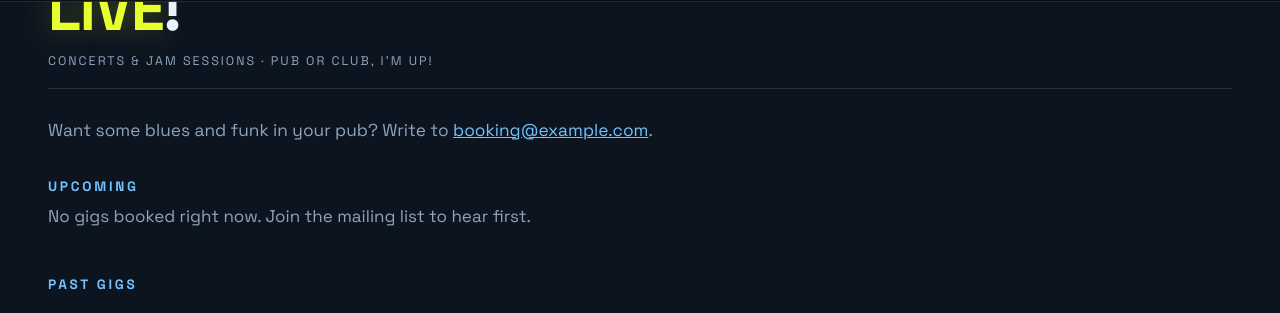
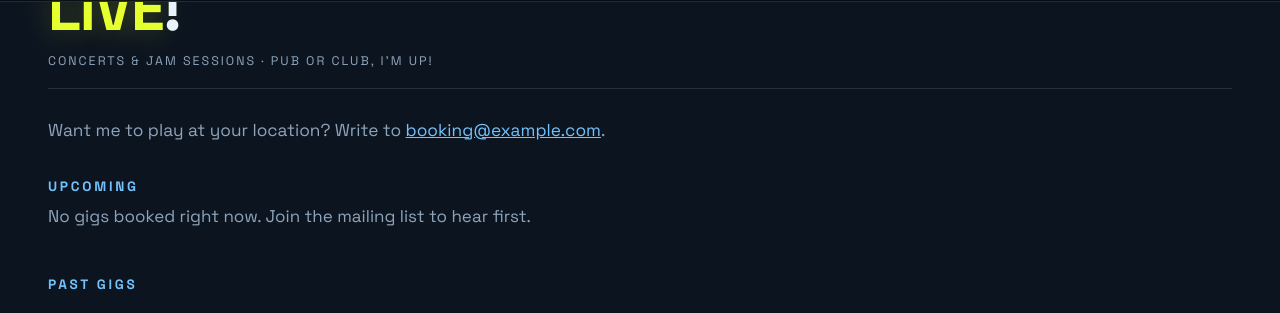
Before and after one commit to 07080901/07080901.github.io, a Jekyll site: the page built from pages/live.md, in a window 1280 px wide and 900 px high, scrolled down 1536 px. Shown: the part 141-454 px from the top of the window. Built offline with Jekyll 4.4.1, drawn with Linux system fonts in a browser that asks for light colours.

Commit message:
Update booking request message in live.md

```diff
--- a/pages/live.md
+++ b/pages/live.md
@@ -42,4 +42,4 @@ shows:
     note: "Pure Blues night, can't ask for more."
 ---
 
-Want some blues and funk in your pub? Write to [booking@example.com](mailto:booking@example.com).
+Want me to play at your location? Write to [booking@example.com](mailto:booking@example.com).
```
